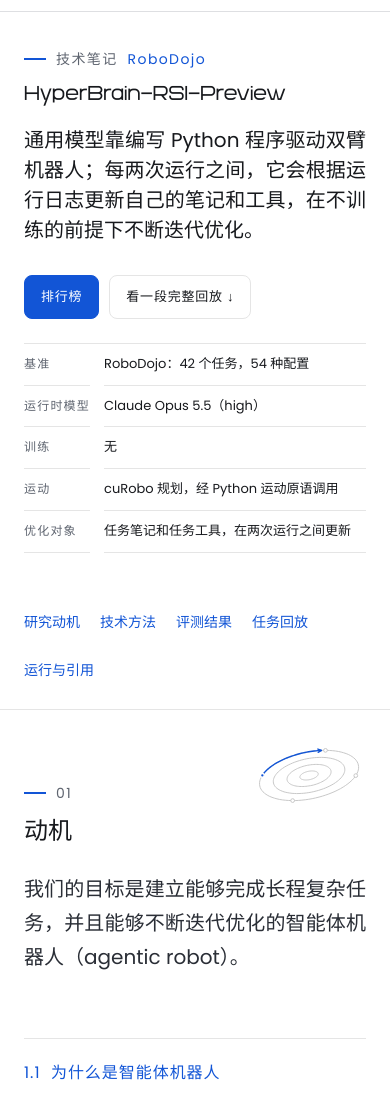
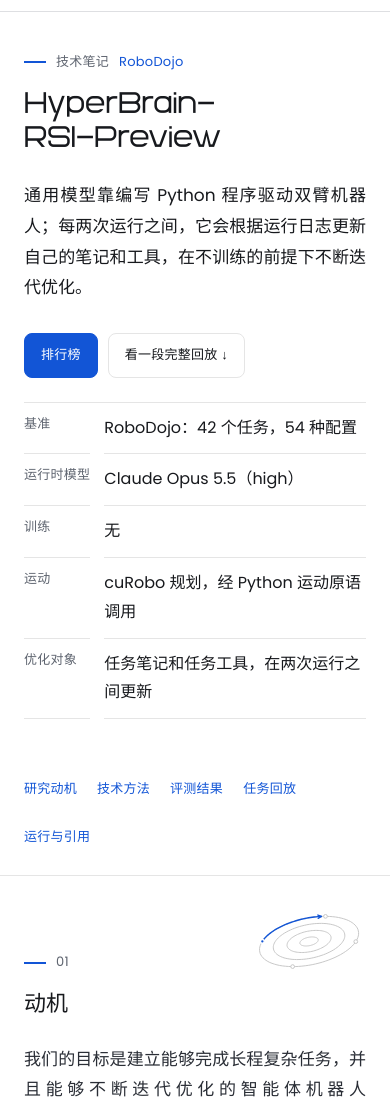
Before and after one commit to yuxi547/yuxi547.github.io, a plain HTML site: page products/hyperbrain-rsi/index.html in a window 390 px wide. Shown: the part 60-1160 px from the top of the page. Drawn offline with Linux system fonts and the light colour scheme; a script that the page names is missing; a web font is replaced by a local one.

Commit message:
Unify bilingual RSI article typography into six responsive roles

```diff
--- a/rsi-site.css
+++ b/rsi-site.css
@@ -27,8 +27,8 @@ body[data-page=rsi] main>article.product-copy{max-width:none;width:100%}
 .rsi-article h1{white-space:nowrap;text-wrap:nowrap;overflow-wrap:normal;font-size:clamp(24px,3vw,42px)}
 @media(max-width:900px){.rsi-article .hero .col{display:flex;flex-direction:column;align-items:stretch}.rsi-article .plane{order:3;max-width:680px;align-self:center}.rsi-article h1{font-size:clamp(19px,4.7vw,40px)}.rsi-article .hero{padding-top:40px}}
 
-body[data-page=rsi] .rsi-article .hero h1{font-size:clamp(24px,3vw,42px)!important;white-space:nowrap;overflow-wrap:normal}
-@media(max-width:900px){body[data-page=rsi] .rsi-article .hero h1{font-size:clamp(17px,4.5vw,36px)!important}}
+body[data-page=rsi] .rsi-article .hero h1{font-size:var(--rsi-title)!important;white-space:nowrap;overflow-wrap:normal}
+@media(max-width:900px){body[data-page=rsi] .rsi-article .hero h1{font-size:var(--rsi-title)!important}}
 
 
 /* Preserve readable technical text across phone and tablet widths. */
@@ -59,3 +59,56 @@ html[lang=en] .rsi-article p{text-align:left;text-align-last:auto;hyphens:none}
  .rsi-article .hero .facts{margin-bottom:0}
  .rsi-article .rsi-toc{margin-top:24px}
 }
+
+/* Six reading roles shared by both languages. Diagram coordinates and replay are independent. */
+body[data-page=rsi] .rsi-article {
+ --rsi-title:40px; --rsi-section:30px; --rsi-subheading:22px;
+ --rsi-lead:18px; --rsi-body:16px; --rsi-meta:13px;
+ --rsi-leading:1.8;
+ font-size:var(--rsi-body); line-height:var(--rsi-leading);
+}
+html[lang=en] body[data-page=rsi] .rsi-article {--rsi-leading:1.65}
+body[data-page=rsi] .rsi-article .hero h1 {
+ font-size:var(--rsi-title)!important; line-height:1.3; white-space:normal;
+ text-wrap:balance; overflow-wrap:normal; word-break:normal; letter-spacing:0;
+ margin:16px 0 24px;
+}
+body[data-page=rsi] .rsi-article h2 {
+ font-size:var(--rsi-section); line-height:1.4; margin:16px 0 24px; text-wrap:balance;
+}
+body[data-page=rsi] .rsi-article :is(h3,.cards h4) {
+ font-family:var(--head); font-size:var(--rsi-subheading); font-weight:400;
+ line-height:1.45; letter-spacing:0; text-transform:none; text-wrap:balance;
+}
+body[data-page=rsi] .rsi-article h3 {margin-top:48px; margin-bottom:16px; padding-top:24px}
+body[data-page=rsi] .rsi-article :is(p,li,.aside,.cards p,.facts,.lb td) {
+ font-size:var(--rsi-body); line-height:var(--rsi-leading); letter-spacing:0;
+}
+body[data-page=rsi] .rsi-article p {margin-top:0; margin-bottom:1.25em}
+body[data-page=rsi] .rsi-article :is(.lede,.thesis,.steps .ask,.intro,.eq .motto,.eq .code .motto) {
+ font-family:var(--sans); font-size:var(--rsi-lead); font-style:normal;
+ line-height:var(--rsi-leading); letter-spacing:0;
+}
+body[data-page=rsi] .rsi-article :is(.rsi-toc a,.links a,.eyebrow,.facts dt,.lab,figcaption,.cap,.cards small,.cards em,.rounds span,.cats,.parts,.parts b,.parts i,.see,.lb th,.lb td span,.stats span,.board h4,blockquote small,.eq pre small,.eq .lines small,.eq dl,.eq dl.two dt) {
+ font-size:var(--rsi-meta); line-height:1.6; letter-spacing:0.02em;
+}
+body[data-page=rsi] .rsi-article :is(.stats b,.eq dl.nums dt,.lb td b) {
+ font-size:var(--rsi-section); line-height:1.3; letter-spacing:0;
+}
+body[data-page=rsi] .rsi-article :is(.rounds b,.cats b,.eq .lines,.eq .lines .op,.eq dt,.eq dl.nums) {
+ font-size:var(--rsi-body); line-height:1.6;
+}
+body[data-page=rsi] .rsi-article :is(pre,code,blockquote,.board p,.facts code,.eq pre) {
+ font-size:13px; line-height:1.7; letter-spacing:0;
+}
+body[data-page=rsi] .rsi-article pre {overflow-x:auto; white-space:pre}
+body[data-page=rsi] .rsi-article .eq pre span {min-width:max-content; flex-wrap:nowrap; gap:16px}
+body[data-page=rsi] .rsi-article :is(figcaption,.cap) {text-align:center; text-align-last:center; margin-top:12px}
+body[data-page=rsi] .rsi-article .lb td::before {font-size:var(--rsi-meta); line-height:1.6}
+@media(max-width:900px){
+ body[data-page=rsi] .rsi-article {--rsi-title:32px; --rsi-section:26px; --rsi-subheading:20px}
+}
+@media(max-width:600px){
+ body[data-page=rsi] .rsi-article {--rsi-title:26px; --rsi-section:22px; --rsi-subheading:18px; --rsi-lead:17px}
+ body[data-page=rsi] .rsi-article h3 {margin-top:36px; padding-top:20px}
+}
```
